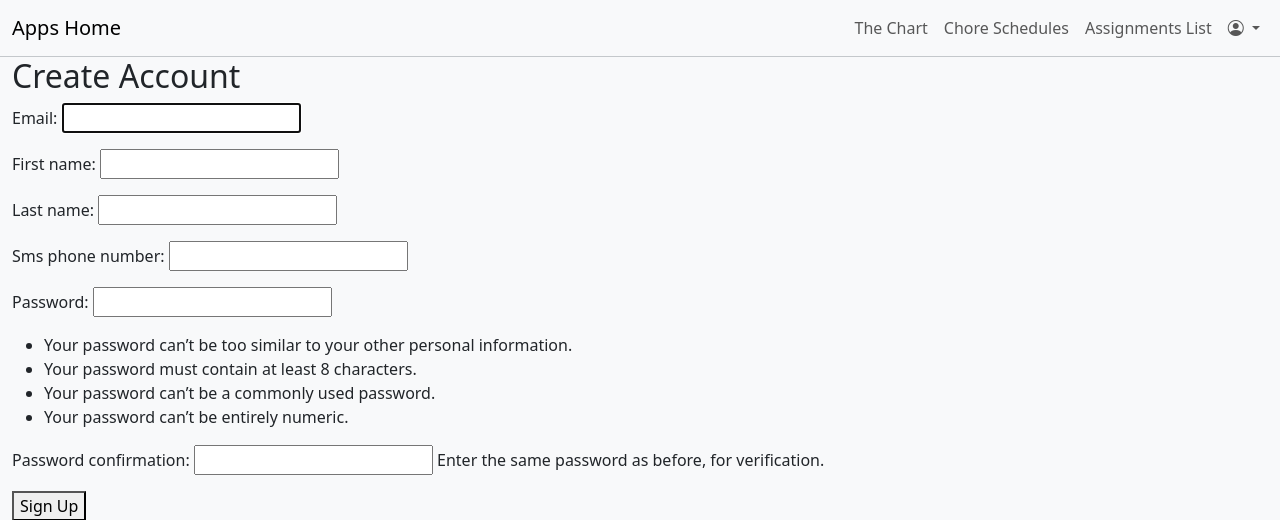
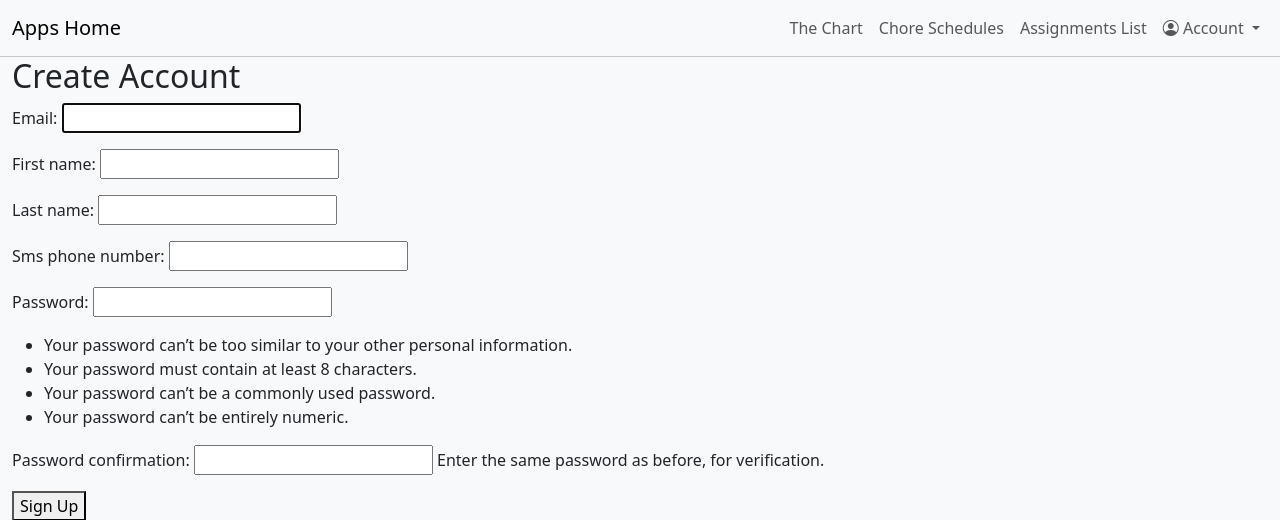
Before and after one commit to mickelsendamon/raspberry-pi, a Django app: page /account/signup/ in a window 1280 px wide. Shown: the top 520 px of the page. Run offline with Django 5.2, Linux system fonts and the light colour scheme; parts of the project's set-up code (start-up, migrations or seed data) failed here and were passed over.

Commit message:
2.2.1.10

```diff
--- a/templates/navbar.html
+++ b/templates/navbar.html
@@ -46,7 +46,7 @@
                 <!-- User Action Dropdown Menu -->
                 <li class="nav-item dropdown">
                     <a class="nav-link dropdown-toggle" role="button" data-bs-toggle="dropdown" aria-expanded="false">
-                        <i class="bi bi-person-circle"></i>
+                        <i class="bi bi-person-circle"></i> {% if user.is_authenticated %}{{ user.first_name }}{% else %}Account{% endif %}
                     </a>
                     {% if user.is_authenticated %}
                     <ul class="dropdown-menu dropdown-menu-end">
```
